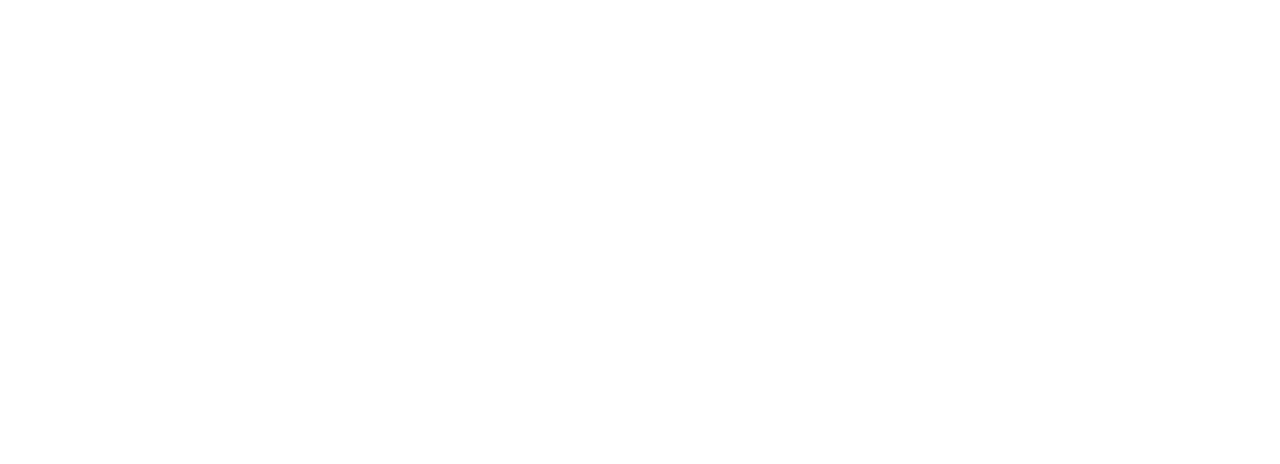
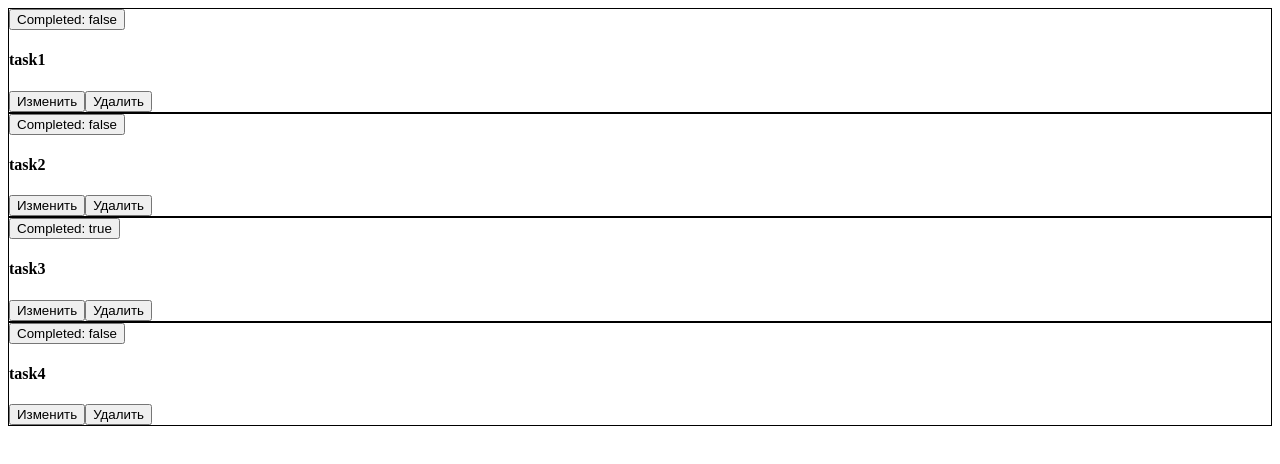
Before and after one commit to GeorgeVorob/Vue_and_Laravel_demo, a Vue app in the folder frontend/: page / in a window 1280 px wide. Shown: the top 464 px of the page. Built offline with nearby package versions, Linux system fonts and the light colour scheme.

Commit message:
Implement base functions

```diff
--- a/frontend/src/App.vue
+++ b/frontend/src/App.vue
@@ -1,5 +1,29 @@
 <script setup>
+import { ref } from 'vue'
+import TaskCard from "./components/TaskCard.vue"
+
+const tasks = ref([
+  { id: 1, name: 'task1', completed: false },
+  { id: 2, name: 'task2', completed: false },
+  { id: 3, name: 'task3', completed: true },
+  { id: 4, name: 'task4', completed: false },
+]);
+
+function OnTaskToggle(taskId) {
+  let taskToToggle = tasks.value.find(t => t.id === taskId);
+  taskToToggle.completed = !taskToToggle.completed;
+}
+
+function OnTaskRename(taskId, newName) {
+  let taskToRename = tasks.value.find(t => t.id === taskId);
+  taskToRename.name = newName;
+}
+
+function OnTaskDelete(taskId) {
+  tasks.value = tasks.value.filter(t => t.id != taskId);
+}
 </script>
+
 
 <template>
   <header>
@@ -7,5 +31,9 @@
   </header>
 
   <main>
+    <div>
+      <TaskCard v-for="task in tasks" :key="task.id" :id="task.id" :name="task.name" :completed="task.completed"
+        @rename="OnTaskRename" @delete="OnTaskDelete" @toggle-completness="OnTaskToggle"></TaskCard>
+    </div>
   </main>
 </template>
--- /dev/null
+++ b/frontend/src/components/TaskCard.vue
@@ -0,0 +1,47 @@
+<script setup>
+import { ref, toRef } from 'vue'
+
+const props = defineProps({
+    id: Number,
+    name: String,
+    completed: Boolean
+});
+
+const emits = defineEmits(['toggle-completness', 'delete', 'rename']);
+
+
+const isEditing = ref(false);
+const renamingString = ref(props.name);
+
+function OnCardSave() {
+    isEditing.value = false;
+    emits('rename', props.id, renamingString.value);
+}
+</script>
+
+<template>
+    <div class="task-card">
+        <button @click="$emit('toggle-completness', props.id)">
+            Completed: {{ props.completed == true ? "true" : "false" }}
+        </button>
+
+        <div v-if="!isEditing">
+            <h4>{{ props.name }}</h4>
+            <button @click="isEditing = true">Изменить</button>
+            <button @click="$emit('delete', props.id)">Удалить</button>
+        </div>
+
+        <div v-else>
+            <form @submit.prevent="OnCardSave">
+                <input v-model="renamingString" name="taskNameInput" type="text" />
+                <input value="Сохранить" type="submit" />
+            </form>
+        </div>
+    </div>
+</template>
+
+<style>
+.task-card {
+    border: 1px solid black;
+}
+</style>
```
Also changed, not shown: 1 other file (tests, documents, lock files or other folders).
